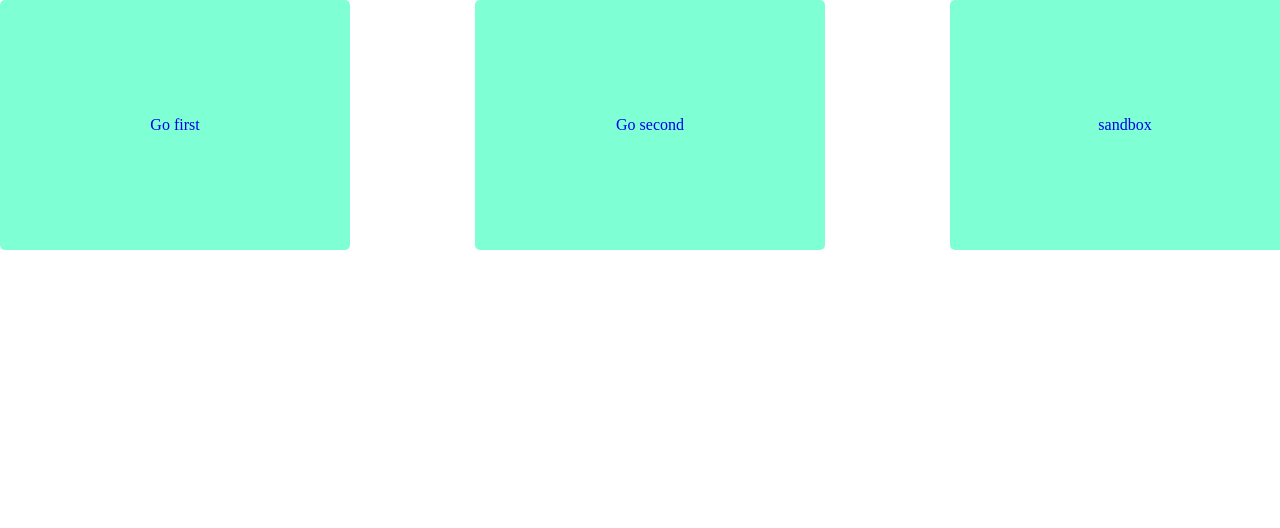
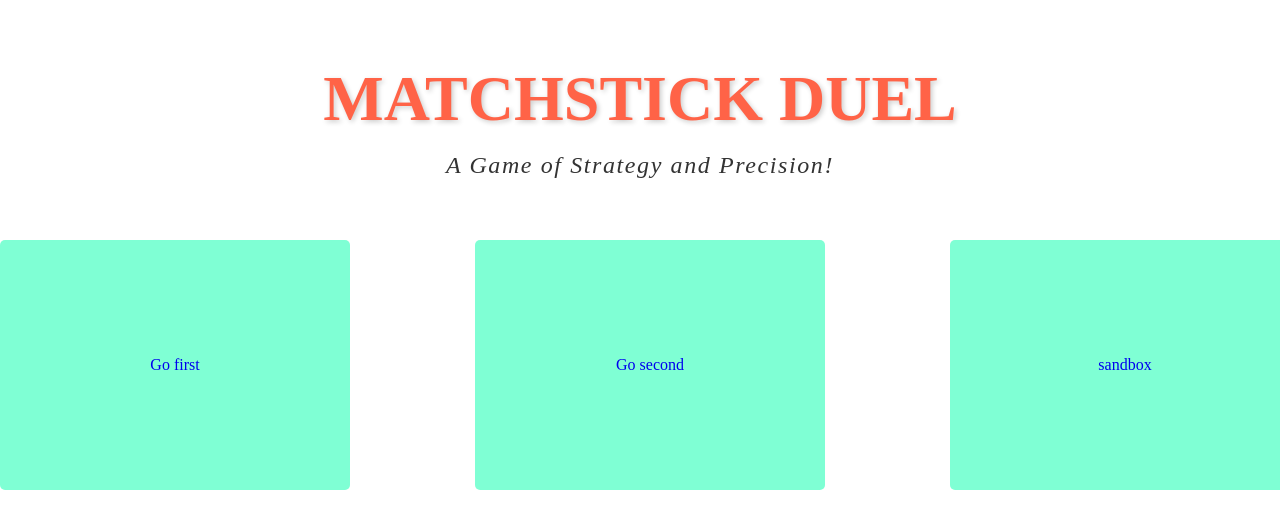
Before and after one commit to Parle648/Stormotion-project, a React (Vite) app: page / in a window 1280 px wide. Shown: the top 528 px of the page. Built offline with nearby package versions, Linux system fonts and the light colour scheme.

Commit message:
+ Create WelcomeWidget

```diff
--- a/src/pages/Main.tsx
+++ b/src/pages/Main.tsx
@@ -1,8 +1,10 @@
 import ModeList from '../widgets/ModeList/ModeList';
+import WelcomeTitle from '../widgets/WelcomeWidget/WelcomeWidget';
 
 const Main = () => {
   return (
     <div>
+      <WelcomeTitle />
       <ModeList />
     </div>
   );
--- /dev/null
+++ b/src/widgets/WelcomeWidget/WelcomeWidget.tsx
@@ -0,0 +1,12 @@
+import styles from './styles/welkomeBlock.module.scss';
+
+const WelcomeTitle = () => {
+  return (
+    <div className={styles.welcomeContainer}>
+      <h1 className={styles.welcomeTitle}>Matchstick Duel</h1>
+      <p className={styles.welcomeSubtitle}>A Game of Strategy and Precision!</p>
+    </div>
+  );
+};
+
+export default WelcomeTitle;
--- /dev/null
+++ b/src/widgets/WelcomeWidget/styles/welkomeBlock.module.scss
@@ -0,0 +1,25 @@
+.welcomeContainer {
+  display: flex;
+  flex-direction: column;
+  align-items: center;
+  justify-content: center;
+  height: 30vh;
+
+  .welcomeTitle {
+    font-size: 4rem;
+    color: #ff6347;
+    font-weight: bold;
+    margin: 0;
+    text-transform: uppercase;
+    text-shadow: 2px 2px 5px rgba(0, 0, 0, 0.2);
+  }
+
+  .welcomeSubtitle {
+    font-size: 1.5rem;
+    color: #333;
+    margin-top: 1rem;
+    text-align: center;
+    font-style: italic;
+    letter-spacing: 0.1rem;
+  }
+}
```
